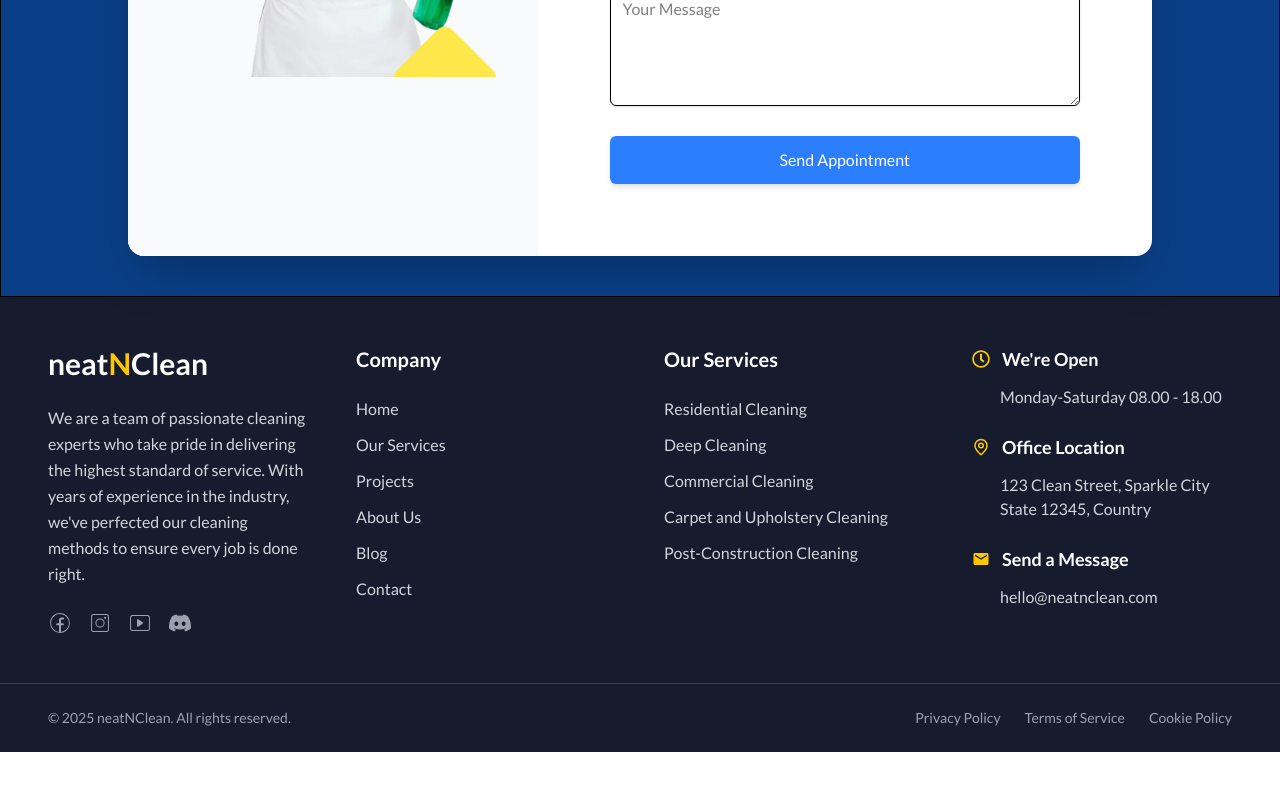
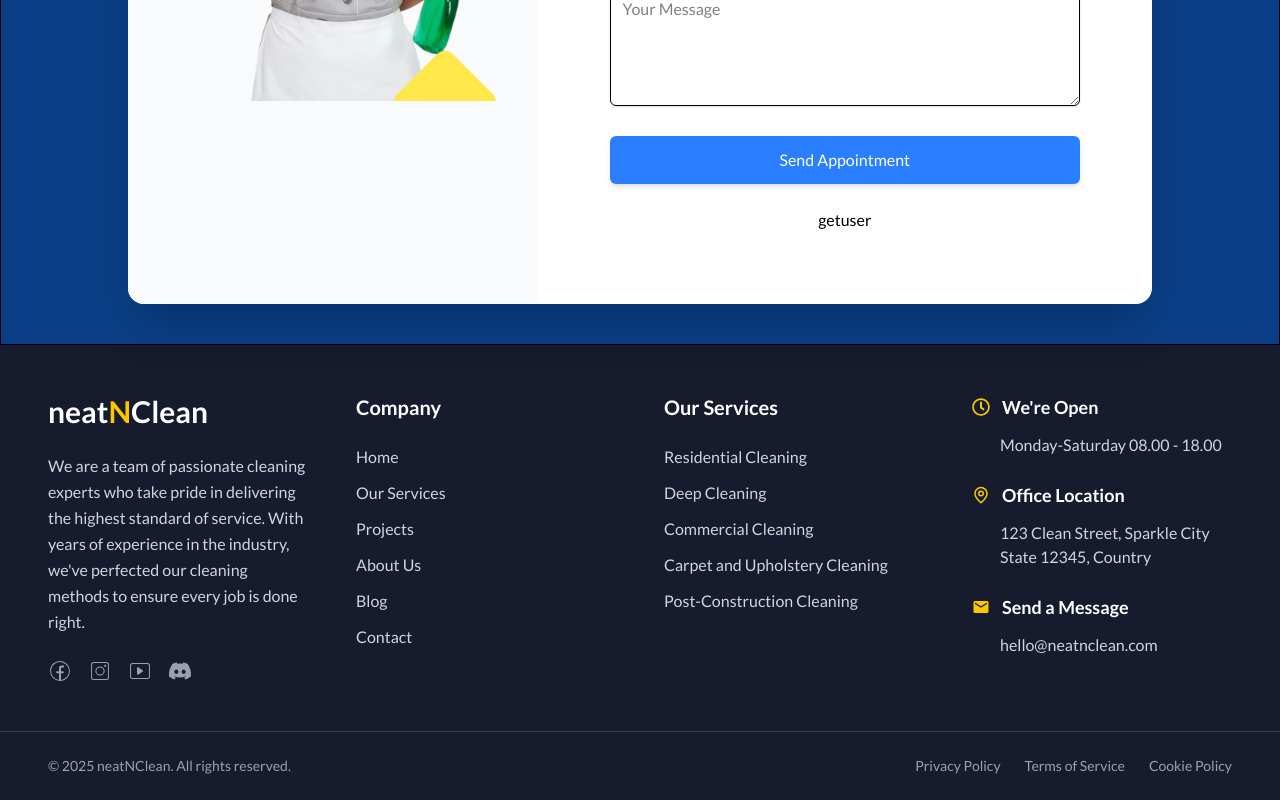
Before and after one commit to Arpit10110/NeatnClean-Frontend, a React (Vite) app: page /#/book-service in a window 1280 px wide. Shown: the part 841-1641 px from the top of the page. Before the commit the page ends 1593 px from the top, so only its background shows below. Built offline with nearby package versions, Linux system fonts and the light colour scheme; a web font is replaced by a local one.

Commit message:
added the backend url

```diff
--- a/src/Components/Formdata.jsx
+++ b/src/Components/Formdata.jsx
@@ -35,6 +35,18 @@ const FormData = () => {
             "Content-Type":"application/json"
         },
         body:JSON.stringify(formData)
+    })
+const data =  await res.json()
+console.log(data)
+  };
+  const getuser = async() => {
+    console.log("Form Data:", formData);
+    const res = await fetch("/v1/user/getuser",{
+        method:"GET",
+        credentials:"include",
+        headers:{
+            "Content-Type":"application/json"
+        },
     })
 const data =  await res.json()
 console.log(data)
@@ -155,6 +167,7 @@ console.log(data)
         >
           Send Appointment
         </button>
+        <button onClick={getuser} >getuser</button>
       </form>
     </div>
   );
```
